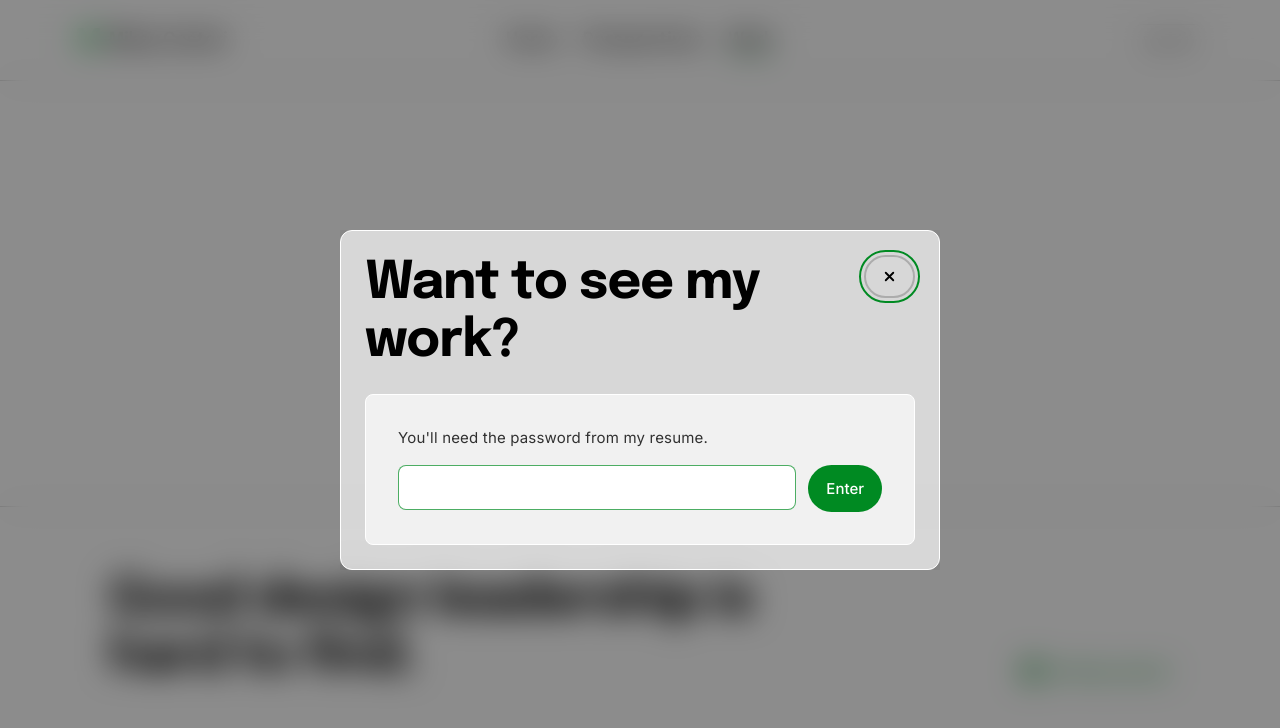
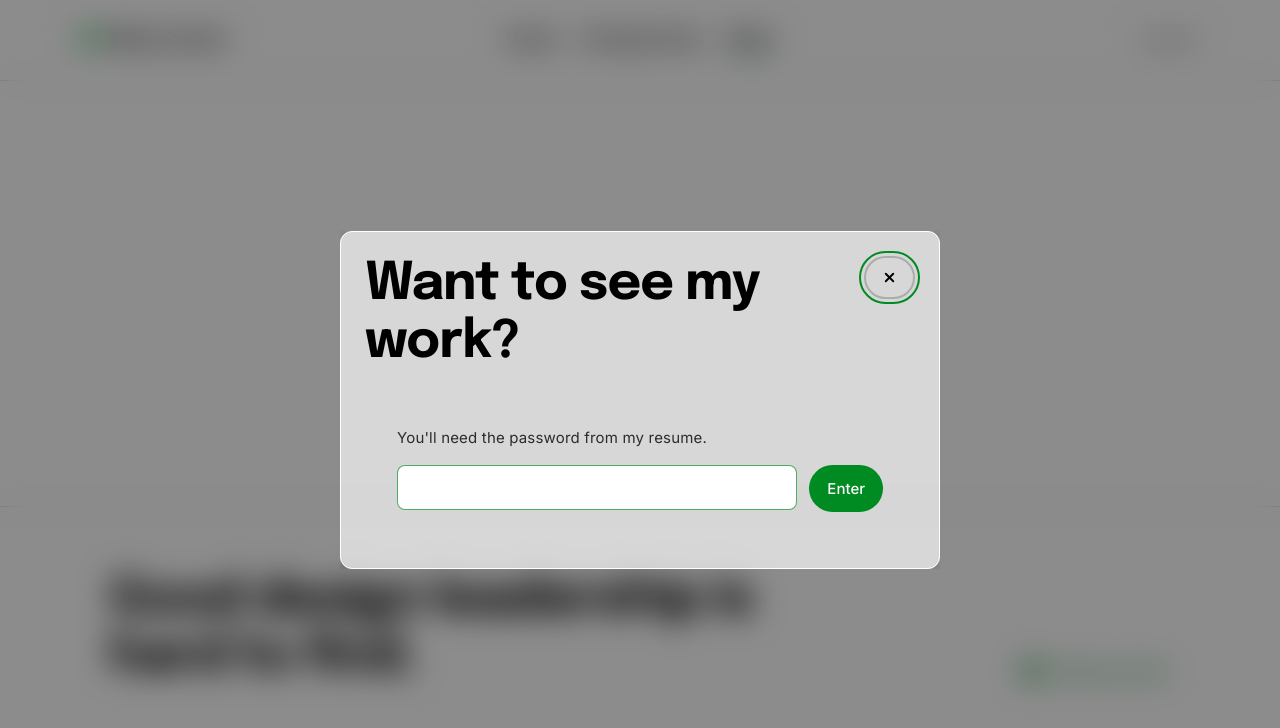
Before and after one commit to ncsucase/Portfolio, a React (Vite) app: page /work in a window 1280 px wide. Shown: the top 728 px of the page. Built offline with nearby package versions, Linux system fonts and the light colour scheme.

Commit message:
Update PasswordGate.css
Removed frosty styling from inner PasswordGate container.

```diff
--- a/src/components/PasswordGate.css
+++ b/src/components/PasswordGate.css
@@ -49,13 +49,10 @@
 
 /* Body: instructions + form in shared outlined container */
 .password-gate__body {
-  border: var(--frosty-border);
-  border-radius: var(--radius-md);
   padding: var(--space-6);
   display: flex;
   flex-direction: column;
   gap: var(--space-4);
-  background: var(--frosty-bg);
 }
 
 .password-gate__instructions {
```
